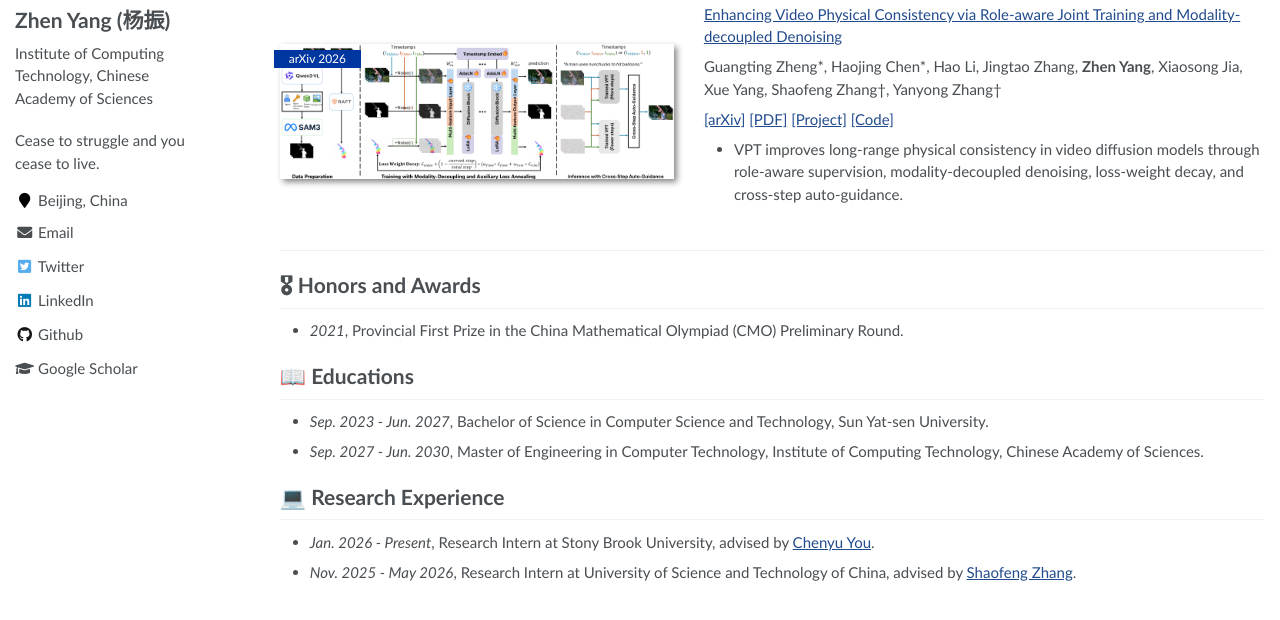
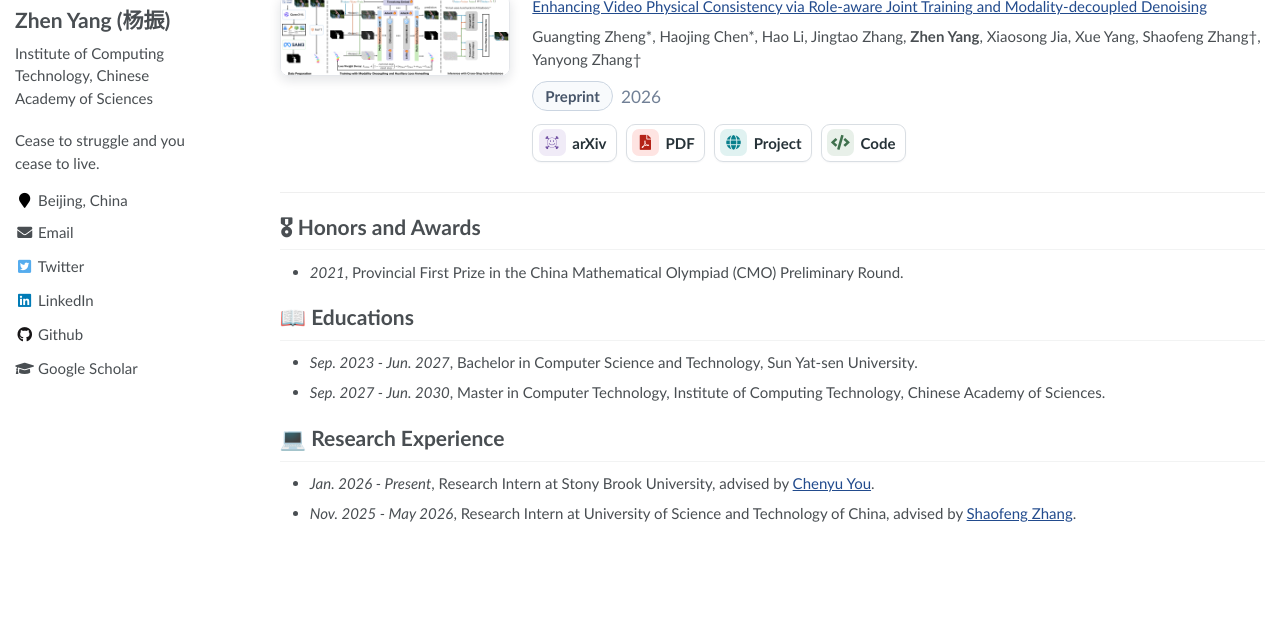
Before and after one commit to MichaelYeung2004/michaelyeung2004.github.io, a Jekyll site: the page built from _pages/about.md, in a window 1280 px wide, cut to the strip 269-889 px from the top of the page. Built offline with Jekyll 4.4.1, drawn with Linux system fonts in a browser that asks for light colours; some web fonts are replaced.

Commit message:
Refine publication card styling

```diff
--- a/_pages/about.md
+++ b/_pages/about.md
@@ -16,16 +16,21 @@ I am currently looking for PhD opportunities for Fall 2027. Please feel free to
 
 # 📝 Publications
 
-<div class='paper-box'><div class='paper-box-image'><div><div class="badge">arXiv 2026</div><img src='/assets/VPT_motion_tune_method.png' alt="Overview of the VPT method" width="100%"></div></div>
+<div class='paper-box'><div class='paper-box-image'><div><img src='/assets/VPT_motion_tune_method.png' alt="Overview of the VPT method"></div></div>
 <div class='paper-box-text' markdown="1">
 
 [Enhancing Video Physical Consistency via Role-aware Joint Training and Modality-decoupled Denoising](https://arxiv.org/abs/2607.04653)
 
 Guangting Zheng\*, Haojing Chen\*, Hao Li, Jingtao Zhang, **Zhen Yang**, Xiaosong Jia, Xue Yang, Shaofeng Zhang†, Yanyong Zhang†
 
-[[arXiv]](https://arxiv.org/abs/2607.04653) [[PDF]](https://arxiv.org/pdf/2607.04653) [[Project]](https://tom-zgt.github.io/VPT/) [[Code]](https://github.com/Tom-zgt/VPT)
+<div class="publication-meta"><span class="publication-venue publication-venue--preprint">Preprint</span><span class="publication-year">2026</span></div>
 
-- VPT improves long-range physical consistency in video diffusion models through role-aware supervision, modality-decoupled denoising, loss-weight decay, and cross-step auto-guidance.
+<div class="publication-links">
+  <a class="publication-link publication-link--arxiv" href="https://arxiv.org/abs/2607.04653"><span class="publication-link__icon"><i class="ai ai-arxiv" aria-hidden="true"></i></span><span>arXiv</span></a>
+  <a class="publication-link publication-link--pdf" href="https://arxiv.org/pdf/2607.04653"><span class="publication-link__icon"><i class="fas fa-file-pdf" aria-hidden="true"></i></span><span>PDF</span></a>
+  <a class="publication-link publication-link--project" href="https://tom-zgt.github.io/VPT/"><span class="publication-link__icon"><i class="fas fa-globe" aria-hidden="true"></i></span><span>Project</span></a>
+  <a class="publication-link publication-link--code" href="https://github.com/Tom-zgt/VPT"><span class="publication-link__icon"><i class="fas fa-code" aria-hidden="true"></i></span><span>Code</span></a>
+</div>
 
 </div>
 </div>
@@ -36,8 +41,8 @@ Guangting Zheng\*, Haojing Chen\*, Hao Li, Jingtao Zhang, **Zhen Yang**, Xiaoson
 
 # 📖 Educations
 
-- *Sep. 2023 - Jun. 2027*, Bachelor of Science in Computer Science and Technology, Sun Yat-sen University.
-- *Sep. 2027 - Jun. 2030*, Master of Engineering in Computer Technology, Institute of Computing Technology, Chinese Academy of Sciences.
+- *Sep. 2023 - Jun. 2027*, Bachelor in Computer Science and Technology, Sun Yat-sen University.
+- *Sep. 2027 - Jun. 2030*, Master in Computer Technology, Institute of Computing Technology, Chinese Academy of Sciences.
 
 # 💻 Research Experience
 
--- a/assets/css/main.scss
+++ b/assets/css/main.scss
@@ -43,48 +43,163 @@
 .paper-box {
     display: flex;
     justify-content: left;
-    align-items: center;
-    flex-direction: row;
+    align-items: flex-start;
+    flex-direction: column;
     flex-wrap: wrap;
     border-bottom: 1px #efefef solid;
-    padding: 2em 0 2em 0;
+    padding: 1.5em 0 2em 0;
 
 
     .paper-box-image{
         justify-content: center;
         display: flex;
         width: 100%;
-        order: 2;
+        order: 1;
+        margin-bottom: 1.25em;
+        > div {
+            width: 100%;
+            max-width: 280px;
+        }
         img {
-            max-width: 400px;
-            box-shadow: 3px 3px 6px #888;
-            object-fit: cover;
+            display: block;
+            width: 100%;
+            height: auto;
+            border: 1px solid #e5e7eb;
+            border-radius: 8px;
+            box-shadow: 0 4px 12px rgba(15, 23, 42, 0.12);
         }
     }
 
     .paper-box-text{
+        width: 100%;
         max-width: 100%;
-        order: 1;
+        order: 2;
     }
 
     @include breakpoint($medium) {
+        flex-direction: row;
+        flex-wrap: nowrap;
+        gap: 1.5em;
+
         .paper-box-image{
             justify-content: left;
-            min-width: 200px;
-            max-width: 40%;
+            flex: 0 0 230px;
+            min-width: 230px;
+            max-width: 230px;
             order: 1;
+            margin-bottom: 0;
         }
 
         .paper-box-text{
             justify-content: left;
-            padding-left: 2em;
-            max-width: 60%;
+            flex: 1 1 auto;
+            min-width: 0;
+            padding-left: 0;
+            max-width: none;
             order: 2;
         }
 
     }
 
 
+}
+
+.publication-meta {
+    display: flex;
+    align-items: center;
+    gap: 0.55em;
+    margin: 0.75em 0;
+}
+
+.publication-venue {
+    display: inline-flex;
+    align-items: center;
+    min-height: 2em;
+    padding: 0.18em 0.8em;
+    border: 1px solid;
+    border-radius: 999px;
+    font-weight: 700;
+    line-height: 1.35;
+
+    &--preprint {
+        color: #475569;
+        background: #f8fafc;
+        border-color: #cbd5e1;
+    }
+
+    &--conference {
+        color: #4338ca;
+        background: #eef2ff;
+        border-color: #c7d2fe;
+    }
+
+    &--journal {
+        color: #92400e;
+        background: #fffbeb;
+        border-color: #fcd34d;
+    }
+}
+
+.publication-year {
+    color: #718096;
+    font-size: 1.15em;
+}
+
+.publication-links {
+    display: flex;
+    flex-wrap: wrap;
+    gap: 0.55em;
+    margin-top: 0.85em;
+}
+
+.publication-link {
+    display: inline-flex;
+    align-items: center;
+    gap: 0.45em;
+    padding: 0.28em 0.65em 0.28em 0.35em;
+    color: #263238 !important;
+    background: #fff;
+    border: 1px solid #d9dee3;
+    border-radius: 9px;
+    font-weight: 700;
+    line-height: 1.2;
+    text-decoration: none !important;
+    box-shadow: 0 1px 2px rgba(15, 23, 42, 0.04);
+
+    &:hover {
+        border-color: #aeb8c2;
+        box-shadow: 0 3px 8px rgba(15, 23, 42, 0.1);
+        transform: translateY(-1px);
+    }
+}
+
+.publication-link__icon {
+    display: inline-flex;
+    align-items: center;
+    justify-content: center;
+    width: 1.8em;
+    height: 1.8em;
+    border-radius: 7px;
+}
+
+.publication-link--arxiv .publication-link__icon {
+    color: #6d4ba0;
+    background: #f0ebf7;
+}
+
+.publication-link--pdf .publication-link__icon {
+    color: #b42318;
+    background: #fee4e2;
+}
+
+.publication-link--project .publication-link__icon {
+    color: #087f8c;
+    background: #e0f2f1;
+}
+
+.publication-link--code .publication-link__icon {
+    color: #3f704d;
+    background: #e8f0e9;
 }
 
 $scroll_offset : 2em;
```
